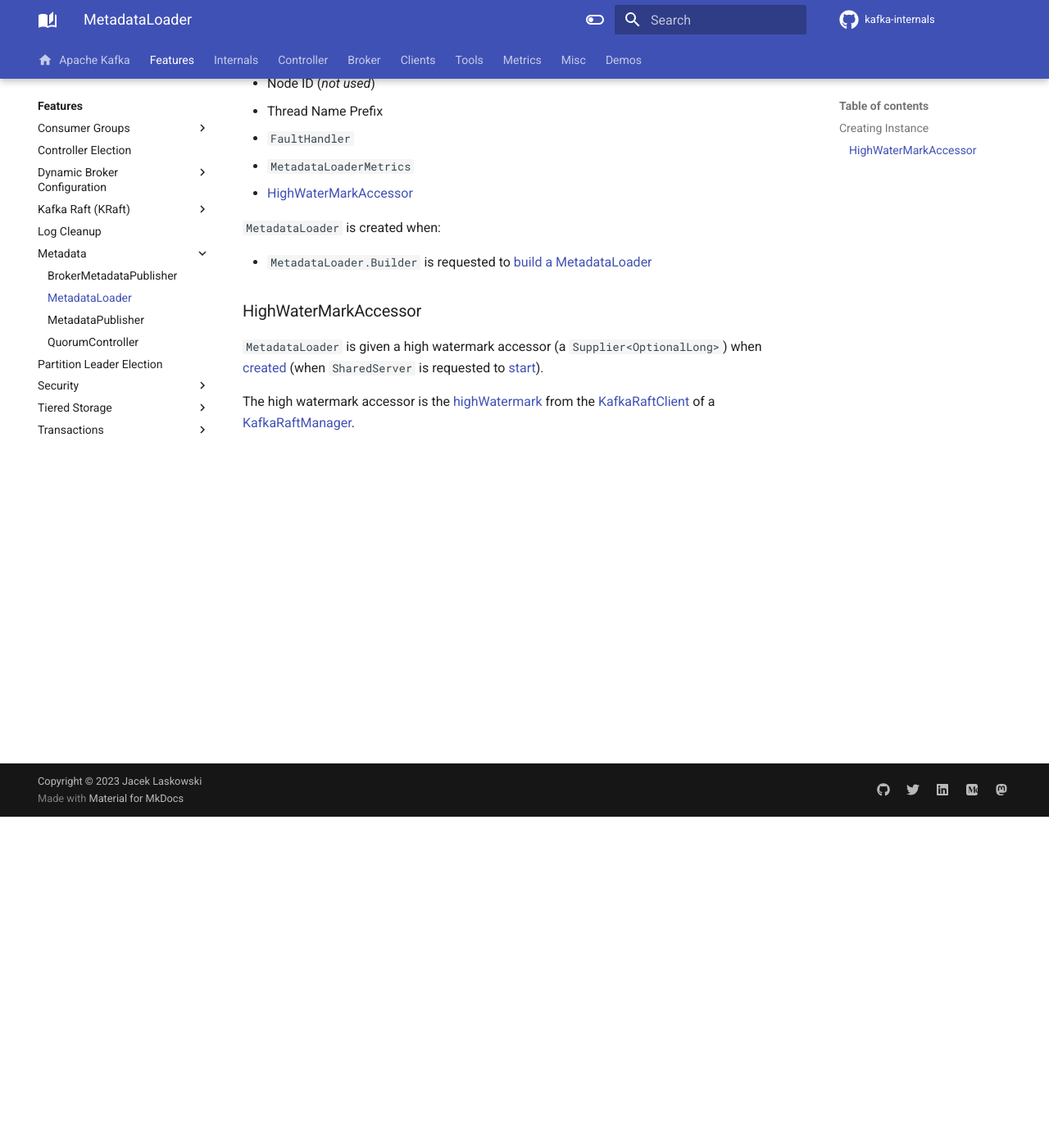
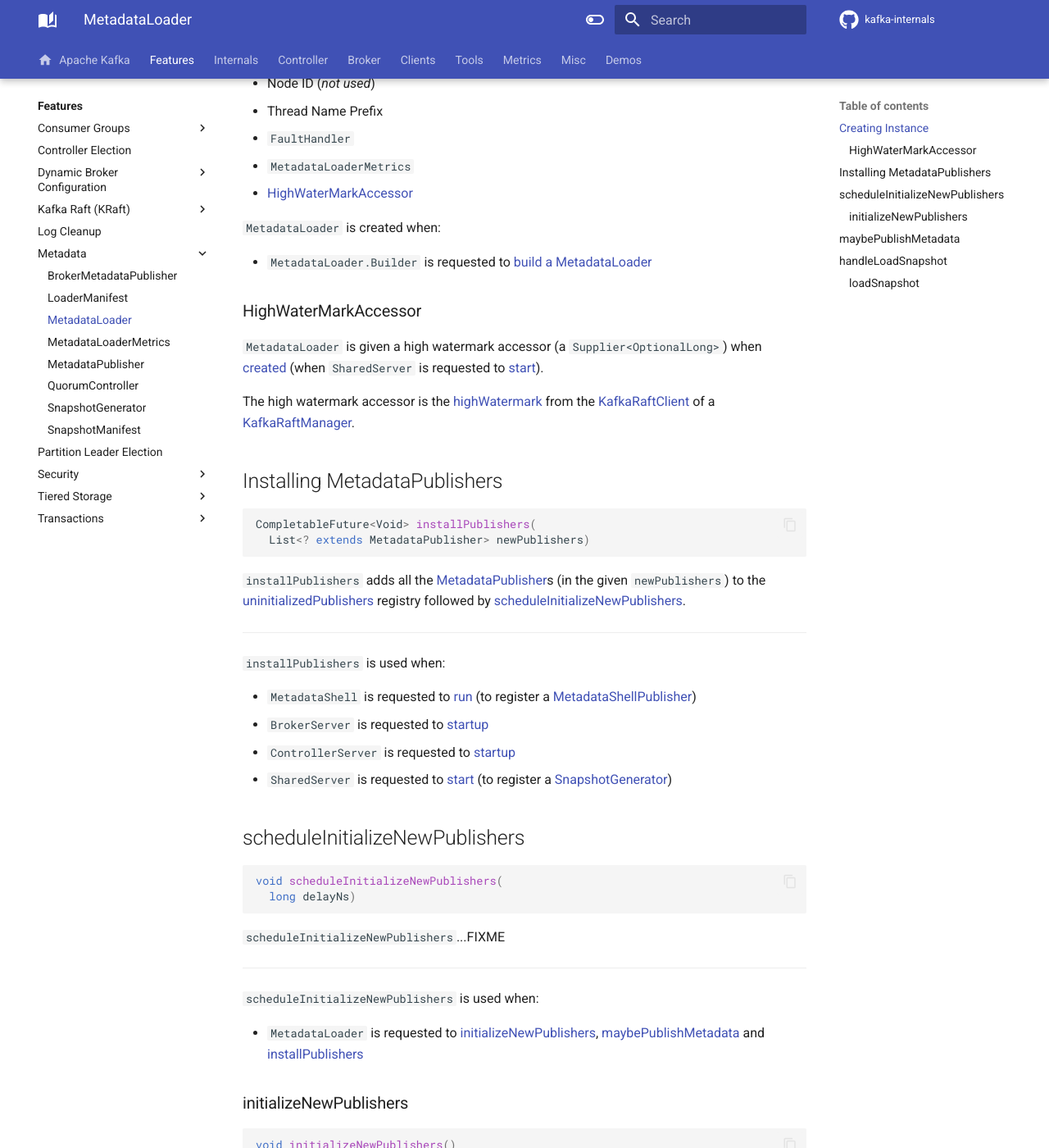
Before and after one commit to japila-books/kafka-internals, an MkDocs documentation site: the page built from docs/metadata/MetadataLoader.md, in a window 1280 px wide and 1400 px high, scrolled down 404 px. Shown: the whole window at 82% size. Built offline with MkDocs 1.6.1 and Material for MkDocs 9.7.7, drawn with Linux system fonts in a browser that asks for light colours; comment, search, counter and statistics services are not loaded; some of the changed text lies outside the part shown.

Commit message:
SnapshotGenerator et al.

````diff
--- a/docs/metadata/MetadataLoader.md
+++ b/docs/metadata/MetadataLoader.md
@@ -23,3 +23,84 @@
 `MetadataLoader` is given a high watermark accessor (a `Supplier<OptionalLong>`) when [created](#creating-instance) (when `SharedServer` is requested to [start](../kraft/SharedServer.md#start)).
 
 The high watermark accessor is the [highWatermark](../kraft/KafkaRaftClient.md#highWatermark) from the [KafkaRaftClient](../kraft/KafkaRaftManager.md#client) of a [KafkaRaftManager](../kraft/KafkaRaftManager.md).
+
+## Installing MetadataPublishers { #installPublishers }
+
+```java
+CompletableFuture<Void> installPublishers(
+  List<? extends MetadataPublisher> newPublishers)
+```
+
+`installPublishers` adds all the [MetadataPublisher](MetadataPublisher.md)s (in the given `newPublishers`) to the [uninitializedPublishers](#uninitializedPublishers) registry followed by [scheduleInitializeNewPublishers](#scheduleInitializeNewPublishers).
+
+---
+
+`installPublishers` is used when:
+
+* `MetadataShell` is requested to [run](../tools/kafka-metadata-shell/MetadataShell.md#run) (to register a [MetadataShellPublisher](../tools/kafka-metadata-shell/MetadataShellPublisher.md))
+* `BrokerServer` is requested to [startup](../kraft/BrokerServer.md#startup)
+* `ControllerServer` is requested to [startup](../kraft/ControllerServer.md#startup)
+* `SharedServer` is requested to [start](../kraft/SharedServer.md#start) (to register a [SnapshotGenerator](SnapshotGenerator.md))
+
+## scheduleInitializeNewPublishers { #scheduleInitializeNewPublishers }
+
+```java
+void scheduleInitializeNewPublishers(
+  long delayNs)
+```
+
+`scheduleInitializeNewPublishers`...FIXME
+
+---
+
+`scheduleInitializeNewPublishers` is used when:
+
+* `MetadataLoader` is requested to [initializeNewPublishers](#initializeNewPublishers), [maybePublishMetadata](#maybePublishMetadata) and [installPublishers](#installPublishers)
+
+### initializeNewPublishers { #initializeNewPublishers }
+
+```java
+void initializeNewPublishers()
+```
+
+`initializeNewPublishers`...FIXME
+
+## maybePublishMetadata { #maybePublishMetadata }
+
+```java
+void maybePublishMetadata(
+  MetadataDelta delta,
+  MetadataImage image,
+  LoaderManifest manifest)
+```
+
+`maybePublishMetadata`...FIXME
+
+---
+
+`maybePublishMetadata` is used when:
+
+* `MetadataLoader` is [created](#batchLoader) and requested to [handleLoadSnapshot](#handleLoadSnapshot)
+
+## handleLoadSnapshot { #handleLoadSnapshot }
+
+??? note "RaftClient.Listener"
+
+    ```java
+    void handleLoadSnapshot(
+      SnapshotReader<ApiMessageAndVersion> reader)
+    ```
+
+    `handleLoadSnapshot` is part of the [RaftClient.Listener](../kraft/RaftClient.Listener.md#handleLoadSnapshot) abstraction.
+
+`handleLoadSnapshot`...FIXME
+
+### loadSnapshot { #loadSnapshot }
+
+```java
+SnapshotManifest loadSnapshot(
+  MetadataDelta delta,
+  SnapshotReader<ApiMessageAndVersion> reader)
+```
+
+`loadSnapshot`...FIXME
````
Also changed, not shown: docs/KafkaConfig.md (+42 -0 lines), docs/kraft/KafkaRaftClient.ListenerContext.md (added, +11 -0 lines), docs/kraft/KafkaRaftClient.md (+31 -0 lines), docs/kraft/RaftClient.Listener.md (added, +35 -0 lines), docs/kraft/RaftIoThread.md (added, +29 -0 lines), docs/kraft/SharedServer.md (+15 -0 lines), docs/metadata/LoaderManifest.md (added, +3 -0 lines), docs/metadata/MetadataLoaderMetrics.md (added, +15 -0 lines), docs/metadata/MetadataPublisher.md (+1 -1 lines), docs/metadata/SnapshotGenerator.md (added, +35 -0 lines), docs/metadata/SnapshotManifest.md (added, +26 -0 lines).
